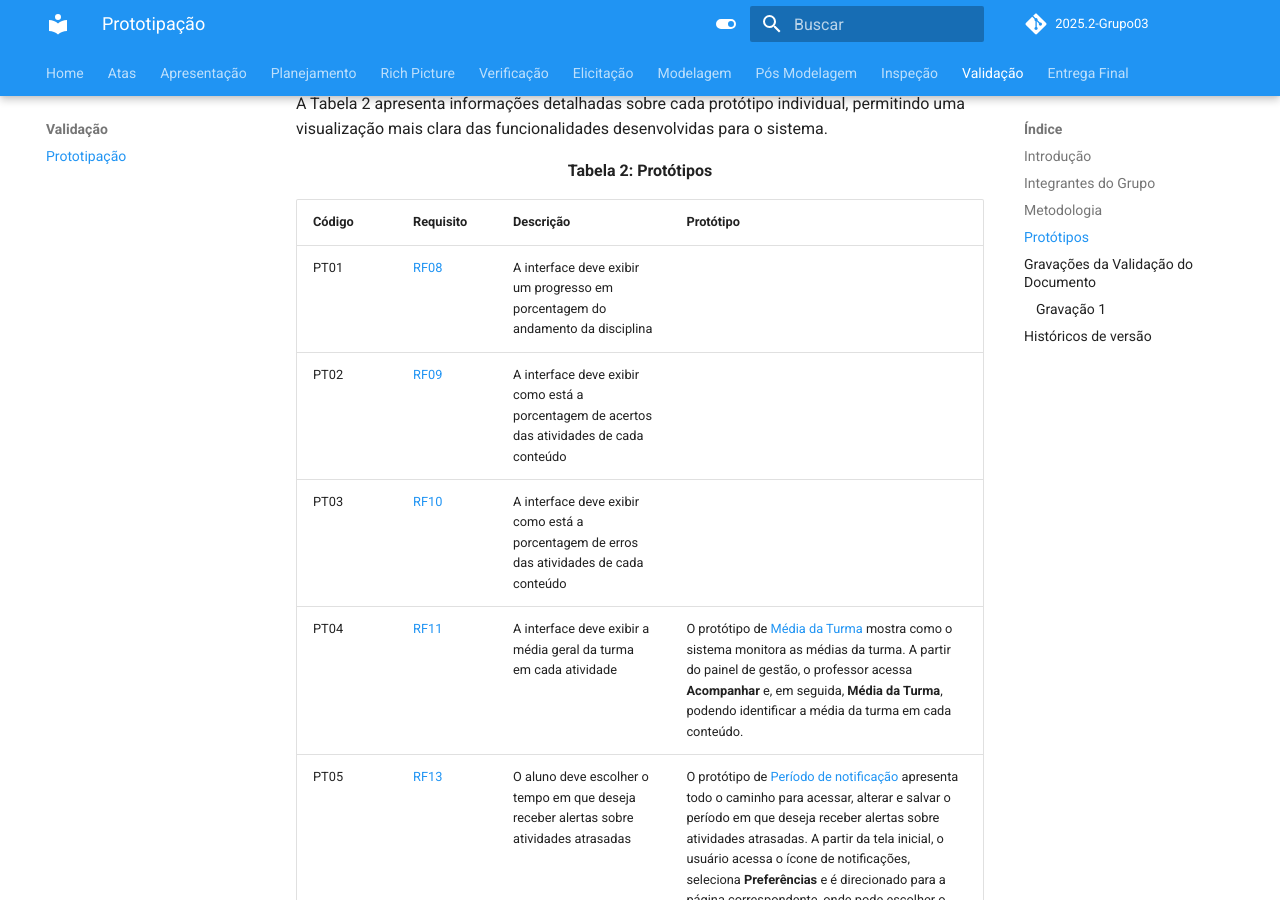
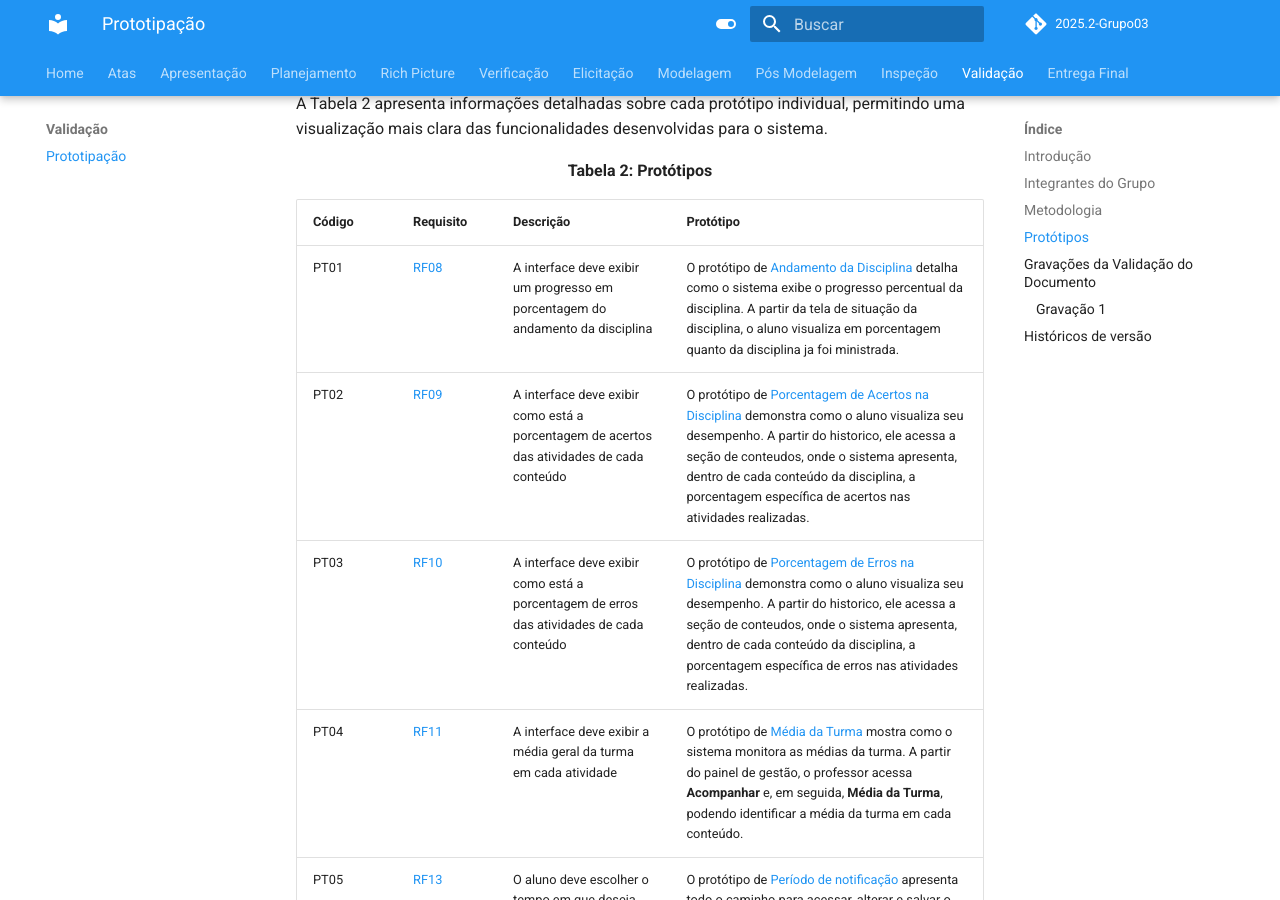
Before and after one commit to Requisitos-de-Software/2025.2-Grupo03, an MkDocs documentation site: the page built from docs/Validacao/prototipos.md, in a window 1280 px wide and 900 px high, scrolled down 1757 px. Built offline with MkDocs 1.6.1 and Material for MkDocs 9.7.7, drawn with Linux system fonts in a browser that asks for light colours; comment, search, counter and statistics services are not loaded.

Commit message:
alterando prototipo

```diff
--- a/docs/Validacao/prototipos.md
+++ b/docs/Validacao/prototipos.md
@@ -40,9 +40,9 @@ A Tabela 2 apresenta informações detalhadas sobre cada protótipo individual,
 
 |**Código**| **Requisito** | **Descrição** | **Protótipo** |
 |----------|---------------|---------------|---------------|
-| <a id="PT01"></a>PT01 | [RF08](https://requisitos-de-software.github.io/2025.2-Grupo03/Elicitacao/requisitos_elicitados/#RF08) | A interface deve exibir um progresso em porcentagem do andamento da disciplina | |
-| <a id="PT02"></a>PT02 | [RF09](https://requisitos-de-software.github.io/2025.2-Grupo03/Elicitacao/requisitos_elicitados/#RF09) | A interface deve exibir como está a porcentagem de acertos das atividades de cada conteúdo | |
-| <a id="PT03"></a>PT03 | [RF10](https://requisitos-de-software.github.io/2025.2-Grupo03/Elicitacao/requisitos_elicitados/#RF10) | A interface deve exibir como está a porcentagem de erros das atividades de cada conteúdo | |
+| <a id="PT01"></a>PT01 | [RF08](https://requisitos-de-software.github.io/2025.2-Grupo03/Elicitacao/requisitos_elicitados/#RF08) | A interface deve exibir um progresso em porcentagem do andamento da disciplina | O protótipo de [Andamento da Disciplina](../arquivos/prototipo_felipe_andamento_disciplina.pdf) detalha como o sistema exibe o progresso percentual da disciplina. A partir da tela de situação da disciplina, o aluno visualiza em porcentagem quanto da disciplina ja foi ministrada. |
+| <a id="PT02"></a>PT02 | [RF09](https://requisitos-de-software.github.io/2025.2-Grupo03/Elicitacao/requisitos_elicitados/#RF09) | A interface deve exibir como está a porcentagem de acertos das atividades de cada conteúdo | O protótipo de [Porcentagem de Acertos na Disciplina](../arquivos/prototipo_felipe_porcentagem_acertos_erros.pdf) demonstra como o aluno visualiza seu desempenho. A partir do historico, ele acessa a seção de conteudos, onde o sistema apresenta, dentro de cada conteúdo da disciplina, a porcentagem específica de acertos nas atividades realizadas.|
+| <a id="PT03"></a>PT03 | [RF10](https://requisitos-de-software.github.io/2025.2-Grupo03/Elicitacao/requisitos_elicitados/#RF10) | A interface deve exibir como está a porcentagem de erros das atividades de cada conteúdo |O protótipo de [Porcentagem de Erros na Disciplina](../arquivos/prototipo_felipe_porcentagem_acertos_erros.pdf) demonstra como o aluno visualiza seu desempenho. A partir do historico, ele acessa a seção de conteudos, onde o sistema apresenta, dentro de cada conteúdo da disciplina, a porcentagem específica de erros nas atividades realizadas. |
 | <a id="PT04"></a>PT04 | [RF11](https://requisitos-de-software.github.io/2025.2-Grupo03/Elicitacao/requisitos_elicitados/#RF11) | A interface deve exibir a média geral da turma em cada atividade | O protótipo de [Média da Turma](../arquivos/prototipo_Vilmar_media_turma.pdf) mostra como o sistema monitora as médias da turma. A partir do painel de gestão, o professor acessa **Acompanhar** e, em seguida, **Média da Turma**, podendo identificar a média da turma em cada conteúdo.  |
 | <a id="PT05"></a>PT05 | [RF13](https://requisitos-de-software.github.io/2025.2-Grupo03/Elicitacao/requisitos_elicitados/#RF13) | O aluno  deve escolher o tempo em que deseja receber alertas sobre atividades atrasadas | O protótipo de [Período de notificação](../arquivos/prototipo_Vilmar_preferencia_notificacao.pdf) apresenta todo o caminho para acessar, alterar e salvar o período em que deseja receber alertas sobre atividades atrasadas. A partir da tela inicial, o usuário acessa o ícone de notificações, seleciona **Preferências** e é direcionado para a página correspondente, onde pode escolher o período de notificação desejado — 1 dia, 3 dias ou 7 dias — e, em seguida, salvar as alterações, recebendo uma confirmação de sucesso. |
 | <a id="PT07"></a>PT07 | [RF15](https://requisitos-de-software.github.io/2025.2-Grupo03/Elicitacao/requisitos_elicitados/#RF15) | O sistema deve enviar notificações para lembrar o aluno de revisar conteúdos passados. | O protótipo de [Notificações de Lembrete de Revisão](../arquivos/prototipo_Tiago_revisao_entrega.pdf) apresenta todo o caminho para acessar as notificações relacionadas à revisão de conteúdos passados. A partir da tela inicial, o usuário acessa o ícone de notificações, seleciona **Recentes** e é direcionado para a página correspondente, onde pode visualizar as notificações de revisão de conteúdos anteriores e de proximidade da data de entrega das atividades. |
```
Also changed, not shown: other parts of docs/Validacao/prototipos.md (+1 -0 lines).
